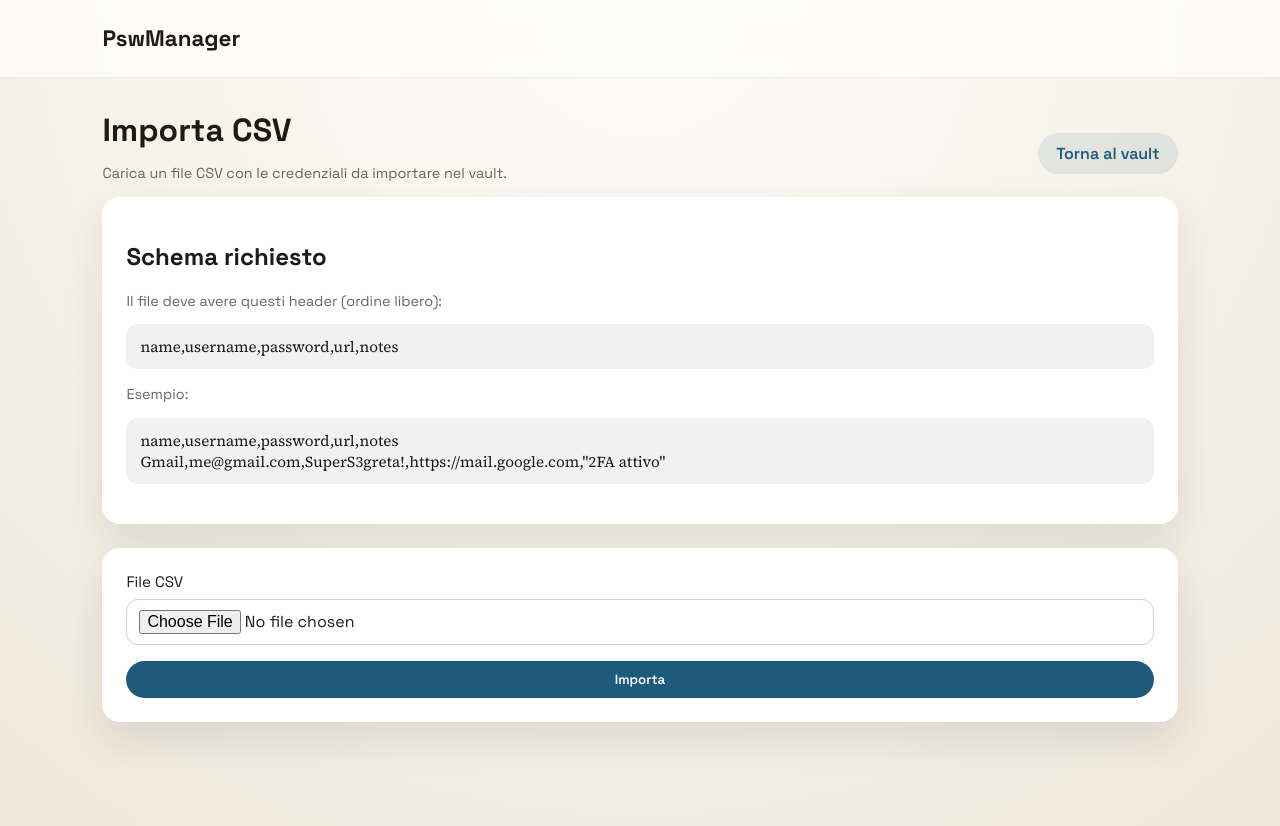
After one commit to fulvio9999/psw-manager, a FastAPI app: template backend/templates/import.html in a window 1280 px wide. The commit adds this page. Run offline with FastAPI, Linux system fonts and the light colour scheme; the template is opened without the code that fills it, so the values that code supplies are empty.

Commit message:
Add CSV import

```diff
--- a/backend/main.py
+++ b/backend/main.py
@@ -3,10 +3,12 @@ from __future__ import annotations
 import os
 import secrets
 import time
+import csv
+import io
 from pathlib import Path
 from typing import Any
 
-from fastapi import Depends, FastAPI, Form, Request
+from fastapi import Depends, FastAPI, File, Form, Request, UploadFile
 from fastapi.responses import HTMLResponse, JSONResponse, RedirectResponse
 from fastapi.staticfiles import StaticFiles
 from fastapi.templating import Jinja2Templates
@@ -187,7 +189,7 @@ def login(
     request: Request,
     username: str = Form(...),
     password: str = Form(...),
-    code: str = Form(...),
+    code: str = Form(""),
     db: Session = Depends(get_db),
 ) -> HTMLResponse:
     settings = _get_settings(db)
@@ -533,6 +535,90 @@ def item_delete(request: Request, item_id: int, db: Session = Depends(get_db)) -
     return RedirectResponse("/", status_code=302)
 
 
+@app.get("/import", response_class=HTMLResponse)
+def import_form(request: Request, db: Session = Depends(get_db)) -> HTMLResponse:
+    user_session = _require_user(request, db)
+    if not user_session:
+        return RedirectResponse("/login", status_code=302)
+    user, _ = user_session
+    return templates.TemplateResponse(
+        "import.html",
+        {"request": request, "user": user},
+    )
+
+
+@app.post("/import", response_class=HTMLResponse)
+async def import_csv(
+    request: Request,
+    file: UploadFile = File(...),
+    db: Session = Depends(get_db),
+) -> HTMLResponse:
+    user_session = _require_user(request, db)
+    if not user_session:
+        return RedirectResponse("/login", status_code=302)
+    user, key = user_session
+
+    if not file.filename.lower().endswith(".csv"):
+        return templates.TemplateResponse(
+            "import.html",
+            {"request": request, "user": user, "error": "Carica un file CSV valido."},
+        )
+
+    raw = await file.read()
+    try:
+        text = raw.decode("utf-8-sig")
+    except UnicodeDecodeError:
+        text = raw.decode("latin-1")
+
+    sample = text[:2048]
+    try:
+        dialect = csv.Sniffer().sniff(sample)
+    except csv.Error:
+        dialect = csv.excel
+
+    reader = csv.DictReader(io.StringIO(text), dialect=dialect)
+    required = {"name", "username", "password", "url", "notes"}
+    if not reader.fieldnames or not required.issubset({h.strip().lower() for h in reader.fieldnames}):
+        return templates.TemplateResponse(
+            "import.html",
+            {
+                "request": request,
+                "user": user,
+                "error": "Header CSV non valido. Usa: name,username,password,url,notes",
+            },
+        )
+
+    count = 0
+    for row in reader:
+        normalized = {k.strip().lower(): (v or "").strip() for k, v in row.items() if k}
+        name = normalized.get("name", "")
+        username = normalized.get("username", "")
+        password = normalized.get("password", "")
+        url = normalized.get("url", "")
+        notes = normalized.get("notes", "")
+
+        if not name or not username or not password:
+            continue
+
+        item = VaultItem(
+            user_id=user.id,
+            name=crypto.encrypt(key, name),
+            username=crypto.encrypt(key, username),
+            password=crypto.encrypt(key, password),
+            url=crypto.encrypt(key, url) if url else "",
+            notes=crypto.encrypt(key, notes) if notes else "",
+        )
+        db.add(item)
+        count += 1
+
+    db.commit()
+
+    return templates.TemplateResponse(
+        "import.html",
+        {"request": request, "user": user, "success": f"Importate {count} credenziali."},
+    )
+
+
 @app.get("/admin", response_class=HTMLResponse)
 def admin_dashboard(request: Request, db: Session = Depends(get_db)) -> HTMLResponse:
     admin_session = _require_admin(request, db)
--- a/backend/static/styles.css
+++ b/backend/static/styles.css
@@ -134,11 +134,25 @@ textarea {
   margin-bottom: 16px;
 }
 
+.alert.success {
+  background: rgba(46, 134, 87, 0.15);
+  color: #2e8657;
+  padding: 12px 16px;
+  border-radius: 12px;
+  margin-bottom: 16px;
+}
+
 .vault-header {
   display: flex;
   justify-content: space-between;
   align-items: center;
   gap: 24px;
+}
+
+.header-actions {
+  display: flex;
+  gap: 12px;
+  flex-wrap: wrap;
 }
 
 .search {
@@ -216,6 +230,17 @@ textarea {
   padding: 10px;
   border-radius: 12px;
   font-size: 0.9rem;
+}
+
+.code-block {
+  background: rgba(30, 26, 20, 0.06);
+  padding: 12px 14px;
+  border-radius: 12px;
+  font-family: "Source Serif 4", serif;
+  font-size: 0.95rem;
+  line-height: 1.4;
+  margin: 10px 0 16px;
+  word-break: break-word;
 }
 
 .qr-wrap {
--- /dev/null
+++ b/backend/templates/import.html
@@ -0,0 +1,38 @@
+{% extends "base.html" %}
+{% block content %}
+<section class="vault-header">
+  <div>
+    <h1>Importa CSV</h1>
+    <p class="muted">Carica un file CSV con le credenziali da importare nel vault.</p>
+  </div>
+  <a class="button ghost" href="/">Torna al vault</a>
+</section>
+
+<section class="panel">
+  <h2>Schema richiesto</h2>
+  <p class="muted">Il file deve avere questi header (ordine libero):</p>
+  <div class="code-block">name,username,password,url,notes</div>
+  <p class="muted">Esempio:</p>
+  <div class="code-block">
+    name,username,password,url,notes<br />
+    Gmail,me@gmail.com,SuperS3greta!,https://mail.google.com,"2FA attivo"
+  </div>
+</section>
+
+<section class="panel">
+  {% if success %}
+  <div class="alert success">{{ success }}</div>
+  {% endif %}
+  {% if error %}
+  <div class="alert error">{{ error }}</div>
+  {% endif %}
+
+  <form method="post" action="/import" enctype="multipart/form-data" class="form">
+    <label>
+      File CSV
+      <input type="file" name="file" accept=".csv" required />
+    </label>
+    <button class="button primary" type="submit">Importa</button>
+  </form>
+</section>
+{% endblock %}
--- a/backend/templates/vault.html
+++ b/backend/templates/vault.html
@@ -5,7 +5,10 @@
     <h1>Le tue credenziali</h1>
     <p class="muted">Cerca, modifica e genera password in un unico posto.</p>
   </div>
-  <a class="button primary" href="/item/new">Nuova credenziale</a>
+  <div class="header-actions">
+    <a class="button ghost" href="/import">Importa CSV</a>
+    <a class="button primary" href="/item/new">Nuova credenziale</a>
+  </div>
 </section>
 
 <section class="panel">
```
